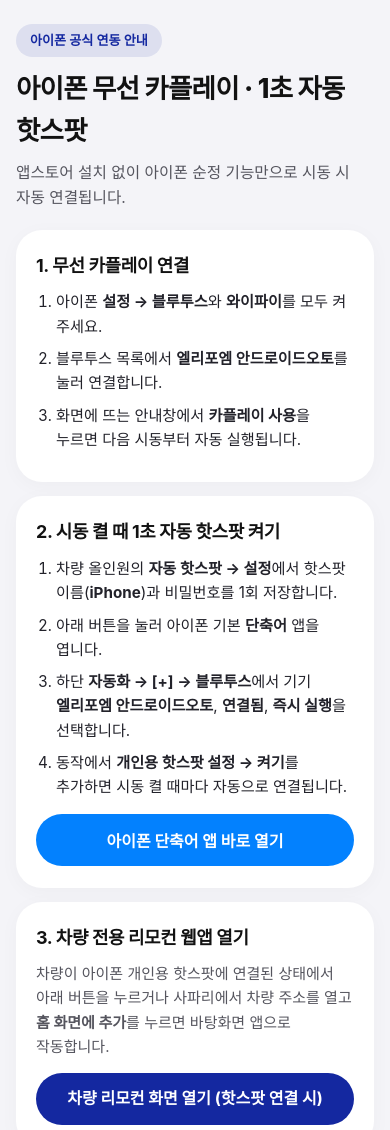
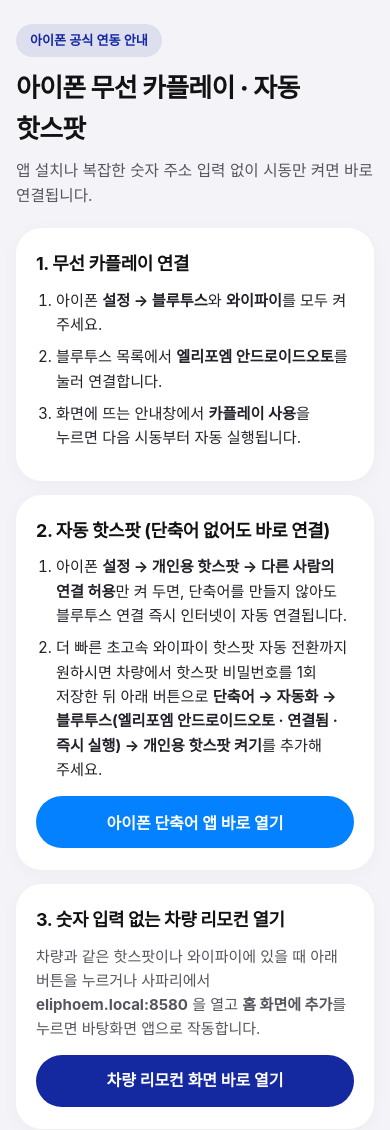
Before and after one commit to zespy2614-jpg/korea-spart-24h-cloud, a plain HTML site: page docs/iphone/index.html in a window 390 px wide. Drawn offline with Linux system fonts and the light colour scheme.

Commit message:
OTA: Car v5.28 (vc43) iPhone Zero-Shortcut BT PAN Internet + eliphoem.local Bonjour

```diff
--- a/docs/iphone/index.html
+++ b/docs/iphone/index.html
@@ -5,13 +5,13 @@
 <meta name="viewport" content="width=device-width,initial-scale=1,viewport-fit=cover">
 <meta name="apple-mobile-web-app-capable" content="yes">
 <meta name="apple-mobile-web-app-title" content="엘리포엠 아이폰">
-<title>엘리포엠 · 아이폰 자동 연결 가이드</title>
+<title>엘리포엠 · 아이폰 자동 연결 안내</title>
 <style>
 *{box-sizing:border-box;-webkit-tap-highlight-color:transparent;}
 html,body{margin:0;padding:0;background:#F4F4F8;color:#121212;font-family:'Pretendard Variable',Pretendard,'Apple SD Gothic Neo',-apple-system,BlinkMacSystemFont,system-ui,sans-serif;word-break:keep-all;overflow-wrap:break-word;line-height:1.6;}
 .wrap{max-width:560px;margin:0 auto;padding:24px 16px 48px 16px;}
 .badge{display:inline-block;padding:6px 14px;border-radius:9999px;background:rgba(20,40,160,0.10);color:#1428A0;font-size:0.82rem;font-weight:700;margin-bottom:10px;}
-h1{margin:0 0 8px 0;font-size:1.65rem;font-weight:800;letter-spacing:-0.025em;}
+h1{margin:0 0 8px 0;font-size:1.62rem;font-weight:800;letter-spacing:-0.025em;}
 .lead{margin:0 0 20px 0;color:#55555E;font-size:0.98rem;}
 .card{background:#FFFFFF;border-radius:26px;padding:22px 20px;margin-bottom:14px;box-shadow:0 4px 20px rgba(0,0,0,0.03);}
 .card h2{margin:0 0 10px 0;font-size:1.12rem;font-weight:700;letter-spacing:-0.02em;}
@@ -25,8 +25,8 @@ li{margin-bottom:8px;}
 <body>
 <div class="wrap">
   <span class="badge">아이폰 공식 연동 안내</span>
-  <h1>아이폰 무선 카플레이 · 1초 자동 핫스팟</h1>
-  <p class="lead">앱스토어 설치 없이 아이폰 순정 기능만으로 시동 시 자동 연결됩니다.</p>
+  <h1>아이폰 무선 카플레이 · 자동 핫스팟</h1>
+  <p class="lead">앱 설치나 복잡한 숫자 주소 입력 없이 시동만 켜면 바로 연결됩니다.</p>
 
   <section class="card">
     <h2>1. 무선 카플레이 연결</h2>
@@ -38,20 +38,18 @@ li{margin-bottom:8px;}
   </section>
 
   <section class="card">
-    <h2>2. 시동 켤 때 1초 자동 핫스팟 켜기</h2>
+    <h2>2. 자동 핫스팟 (단축어 없어도 바로 연결)</h2>
     <ol>
-      <li>차량 올인원의 <b>자동 핫스팟 → 설정</b>에서 핫스팟 이름(<b>iPhone</b>)과 비밀번호를 1회 저장합니다.</li>
-      <li>아래 버튼을 눌러 아이폰 기본 <b>단축어</b> 앱을 엽니다.</li>
-      <li>하단 <b>자동화 → [+] → 블루투스</b>에서 기기 <b>엘리포엠 안드로이드오토</b>, <b>연결됨</b>, <b>즉시 실행</b>을 선택합니다.</li>
-      <li>동작에서 <b>개인용 핫스팟 설정 → 켜기</b>를 추가하면 시동 켤 때마다 자동으로 연결됩니다.</li>
+      <li>아이폰 <b>설정 → 개인용 핫스팟 → 다른 사람의 연결 허용</b>만 켜 두면, 단축어를 만들지 않아도 블루투스 연결 즉시 인터넷이 자동 연결됩니다.</li>
+      <li>더 빠른 초고속 와이파이 핫스팟 자동 전환까지 원하시면 차량에서 핫스팟 비밀번호를 1회 저장한 뒤 아래 버튼으로 <b>단축어 → 자동화 → 블루투스(엘리포엠 안드로이드오토 · 연결됨 · 즉시 실행) → 개인용 핫스팟 켜기</b>를 추가해 주세요.</li>
     </ol>
     <button type="button" class="btn" onclick="openSc()">아이폰 단축어 앱 바로 열기</button>
   </section>
 
   <section class="card">
-    <h2>3. 차량 전용 리모컨 웹앱 열기</h2>
-    <p style="margin:0;color:#55555E;font-size:0.94rem">차량이 아이폰 개인용 핫스팟에 연결된 상태에서 아래 버튼을 누르거나 사파리에서 차량 주소를 열고 <b>홈 화면에 추가</b>를 누르면 바탕화면 앱으로 작동합니다.</p>
-    <a class="btn navy" href="http://172.20.10.2:8580/?ios=1">차량 리모컨 화면 열기 (핫스팟 연결 시)</a>
+    <h2>3. 숫자 입력 없는 차량 리모컨 열기</h2>
+    <p style="margin:0;color:#55555E;font-size:0.94rem">차량과 같은 핫스팟이나 와이파이에 있을 때 아래 버튼을 누르거나 사파리에서 <b>eliphoem.local:8580</b> 을 열고 <b>홈 화면에 추가</b>를 누르면 바탕화면 앱으로 작동합니다.</p>
+    <a class="btn navy" href="http://eliphoem.local:8580/?ios=1">차량 리모컨 화면 바로 열기</a>
   </section>
 </div>
 <div class="toast" id="toast" role="status"></div>
```
Also changed, not shown: docs/downloads/index.html (+1 -1 lines), 2 other files.
